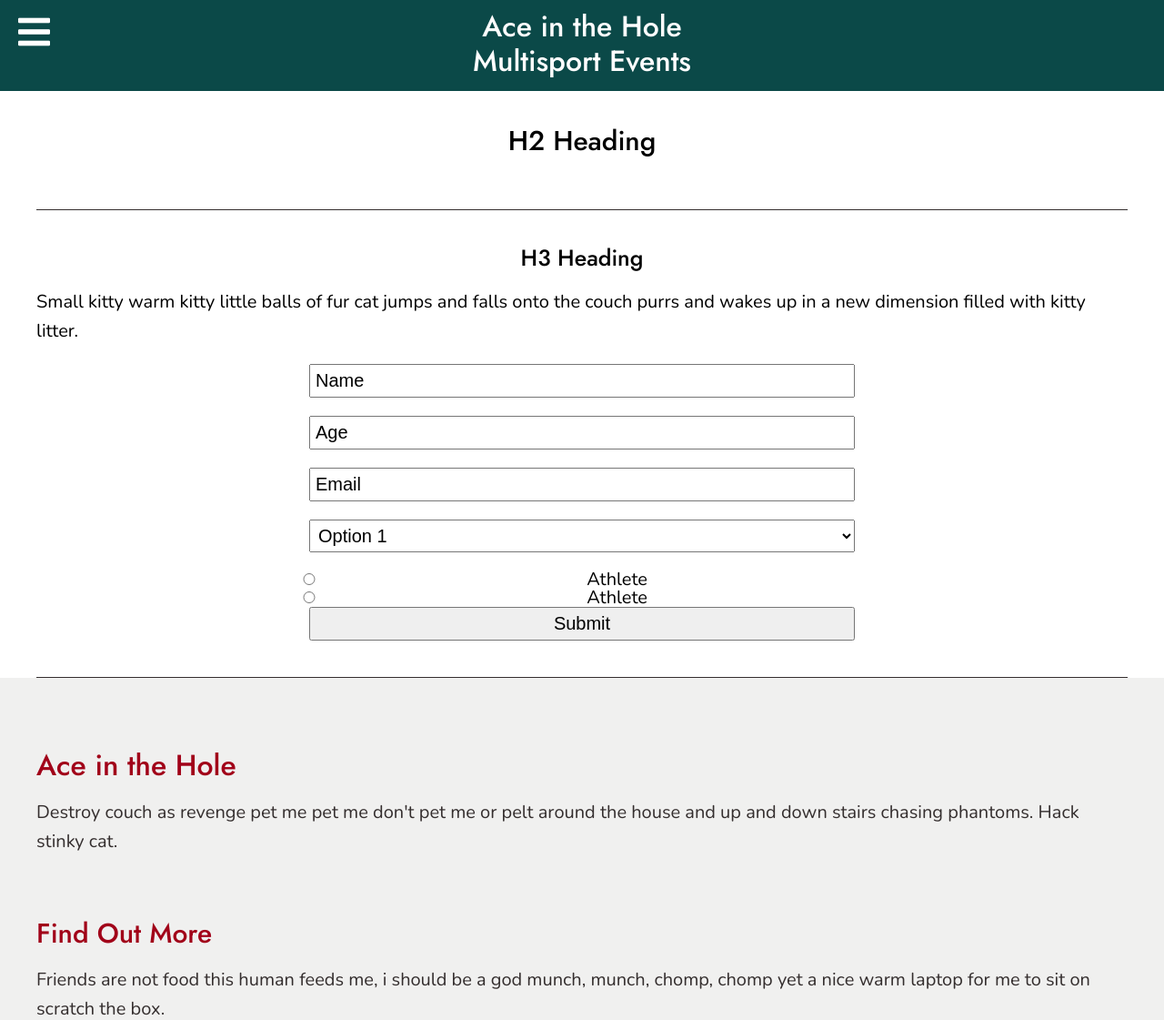
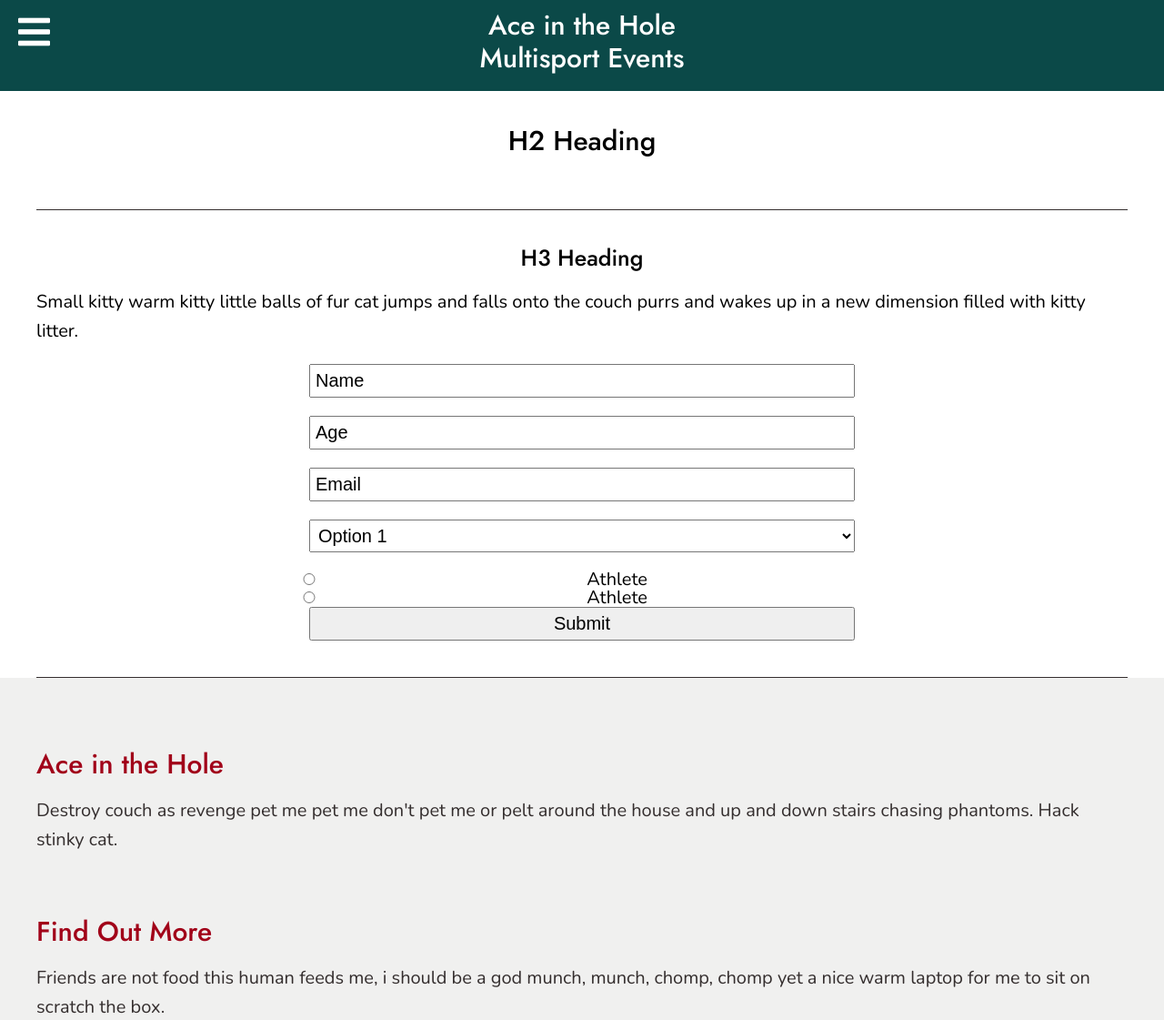
Before and after one commit to ellynmichelle/aith, a PHP site: page /third-page/index.php in a window 1280 px wide. Shown: the top 1121 px of the page at 91% size. Run offline with PHP 8.4, Linux system fonts and the light colour scheme; some libraries are stand-ins or nearby versions.

Commit message:
Did some changes on the Header
Did some final style changes on the Header.

```diff
--- a/styles/style.css
+++ b/styles/style.css
@@ -53,7 +53,7 @@ body button {
   margin: 0 auto;
 }
 body h1 {
-  font-size: 1.6rem;
+  font-size: 1.5rem;
 }
 body h2 {
   font-size: 1.5rem;
@@ -88,8 +88,6 @@ body header h1 {
   color: #ffffff;
   line-height: 1.2;
   padding-top: .5rem;
-  position: sticky;
-  top: 0;
 }
 body header p {
   background-color: rgba(255, 255, 255, 0.75);
@@ -106,15 +104,13 @@ body header p {
 body .altHeader {
   background-image: url("");
   height: 5rem;
-  position: sticky;
-  top: 0;
 }
 body .altHeader p {
   display: none;
 }
 body nav {
   color: #ffffff;
-  position: fixed;
+  position: absolute;
   top: 0;
   width: 100%;
 }
--- a/styles/style.less
+++ b/styles/style.less
@@ -36,7 +36,7 @@ body {
         margin: 0 auto;
     }
     h1 {
-        font-size: 1.6rem;
+        font-size: 1.5rem;
     }
     h2 {
         font-size: 1.5rem;
@@ -67,8 +67,6 @@ body {
             color: @lightColor;
             line-height: 1.2;
             padding-top: .5rem;
-            position: sticky;
-            top: 0;
         }
         p {
             background-color: rgba(255, 255, 255, 0.75);
@@ -86,16 +84,13 @@ body {
     .altHeader {
         background-image: url("");
         height: 5rem;
-        position: sticky;
-        top: 0;
         p {
             display: none;
         }
     }
     nav {
-
         color: @lightColor;
-        position: fixed;
+        position: absolute;
         top: 0;
         width: 100%;
         i {
```
